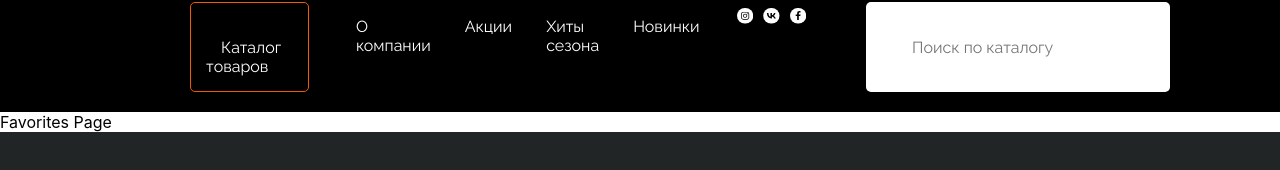
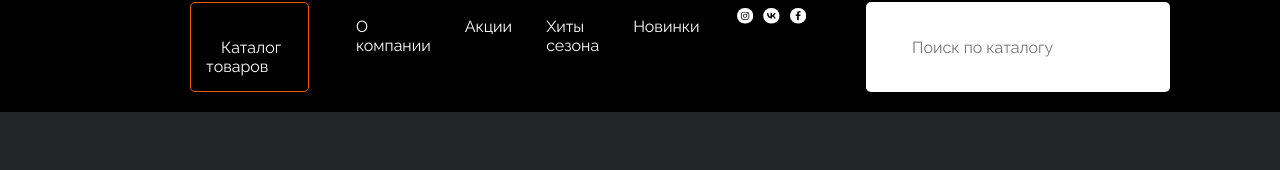
Before and after one commit to sentirpasseul/inst-room, a React (Create React App) app: page /cart in a window 1280 px wide. Shown: the part 170-340 px from the top of the page. Built offline with nearby package versions, Linux system fonts and the light colour scheme; grey boxes are pictures that could not be loaded; some icons are missing.

Commit message:
Добавлен новый компонент для страницы корзины

```diff
--- a/src/App.tsx
+++ b/src/App.tsx
@@ -4,6 +4,7 @@ import { HomePage } from "./pages/HomePage/HomePage";
 import { Route, Router, Routes } from "react-router-dom";
 import { FavoritesPage } from "./pages/FavoritePage/FavoritesPage";
 import { Layout } from "./components/Layout";
+import { CartPage } from "./pages/CartPage/CartPage";
 
 function App() {
   return (
@@ -13,7 +14,7 @@ function App() {
         <Route path="favorites" element={<FavoritesPage />}></Route>
         <Route path="comparing" element={<FavoritesPage />}></Route>
         <Route path="account" element={<FavoritesPage />}></Route>
-        <Route path="cart" element={<FavoritesPage />}></Route>
+        <Route path="cart" element={<CartPage />}></Route>
       </Route>
     </Routes>
   );
--- /dev/null
+++ b/src/pages/CartPage/CartPage.module.scss
@@ -0,0 +1 @@
+@import "../../scss/reset.css"
--- /dev/null
+++ b/src/pages/CartPage/CartPage.tsx
@@ -0,0 +1,7 @@
+export function CartPage() {
+    return (
+        <>
+
+        </>
+    )
+}
```
